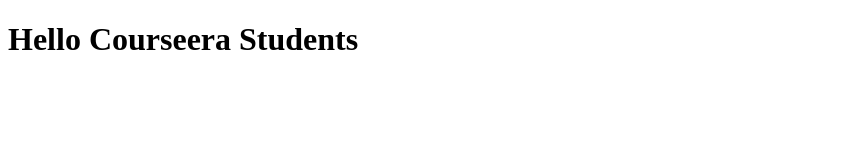
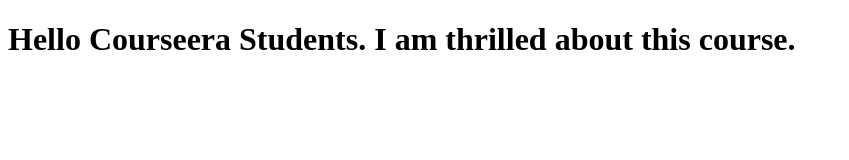
Before and after one commit to PriyaKadake/courseera-test, a plain HTML site: page index.html in a window 1280 px wide. Shown: the whole page, without its empty margins (0-849 px from the left). Drawn offline with Linux system fonts and the light colour scheme.

Commit message:
Next version of web file.

```diff
--- a/index.html
+++ b/index.html
@@ -5,6 +5,6 @@
     <title>Hello Courseera</title>
   </head>
   <body>
-    <h1>Hello Courseera Students</h1>
+    <h1>Hello Courseera Students. I am thrilled about this course.</h1>
   </body>
 </html>
```
